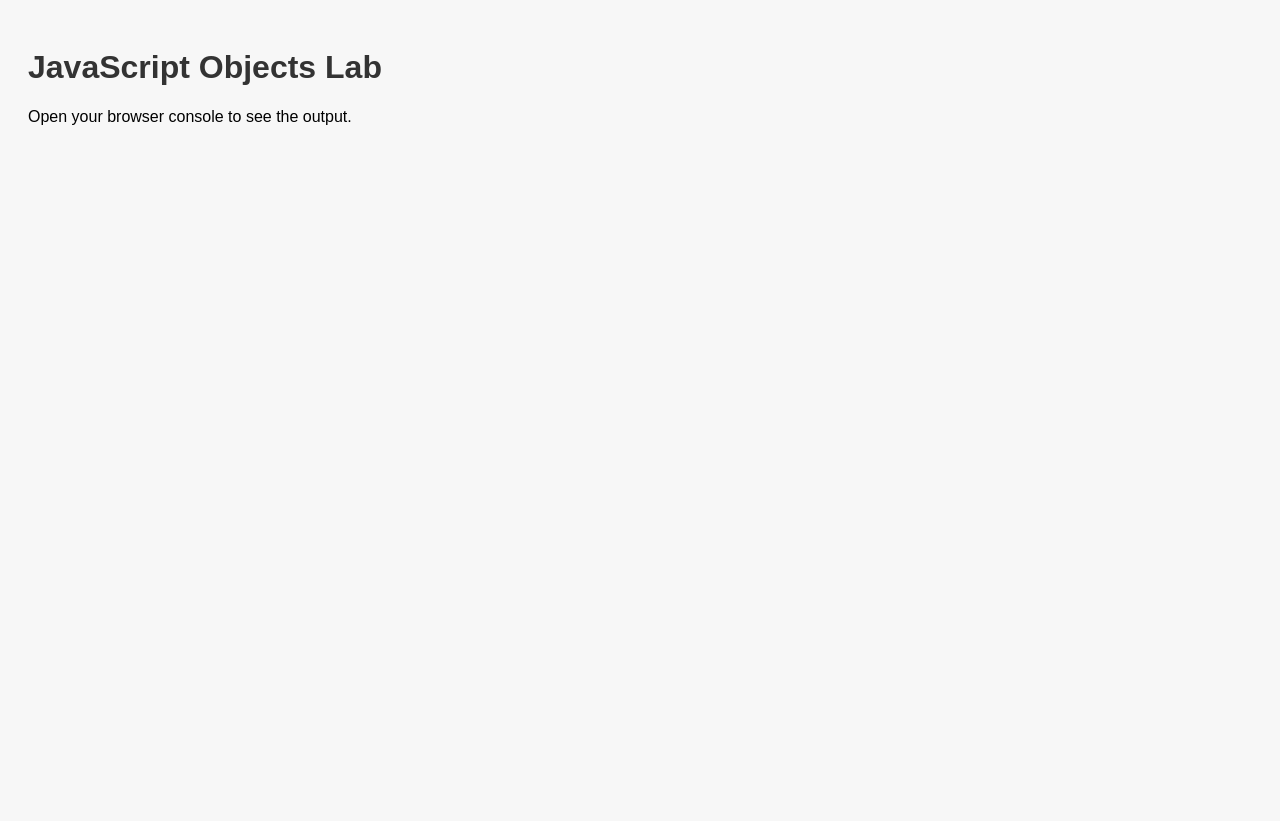
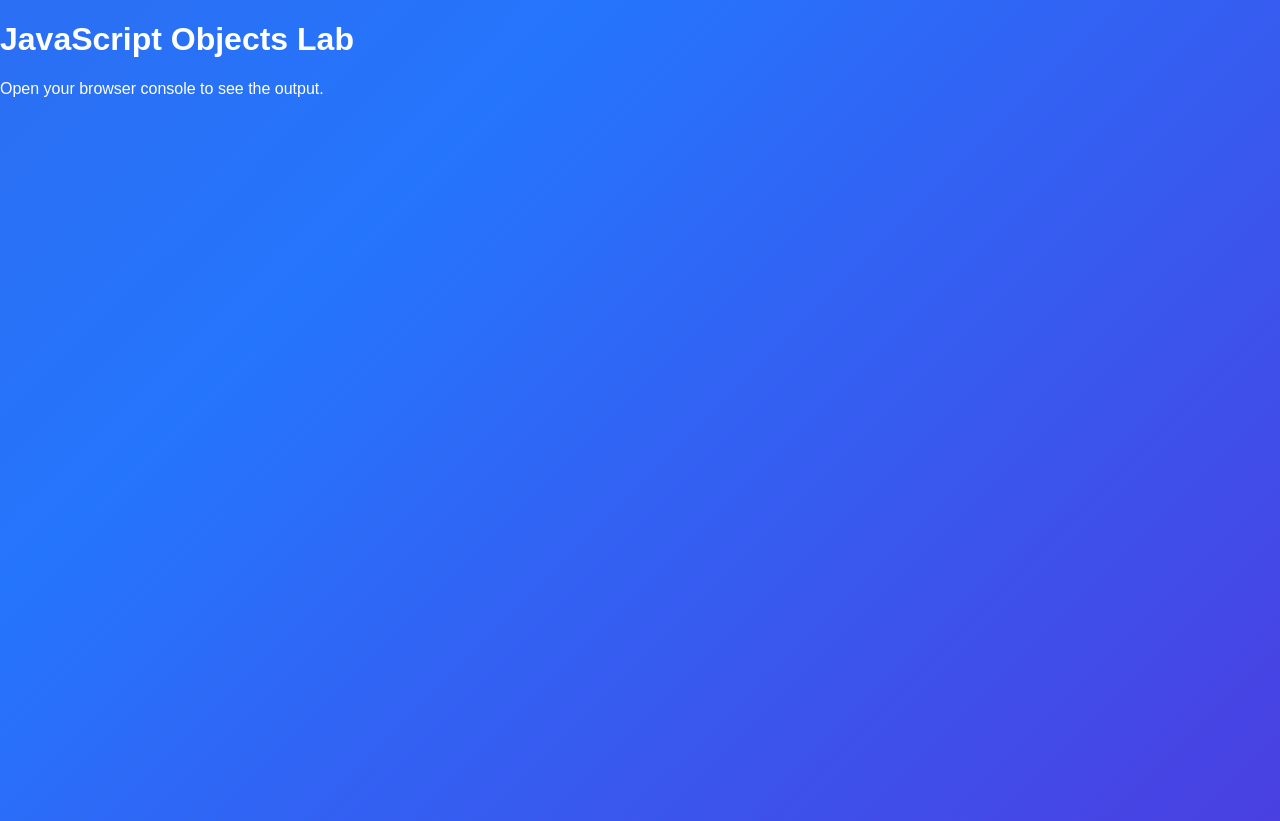
Before and after one commit to jhemuelpanit21-droid/lab8, a plain HTML site: page index.html in a window 1280 px wide. Before the commit the page ends 800 px from the top, so only its background shows below. Drawn offline with Linux system fonts and the light colour scheme.

Commit message:
Add files via upload

```diff
--- a/styles.css
+++ b/styles.css
@@ -1,9 +1,16 @@
 body {
+  margin: 0;
+  padding: 0;
+  height: 100vh;
+  color: white;
   font-family: Arial, sans-serif;
-  padding: 20px;
-  background: #f7f7f7;
+  background: linear-gradient(-45deg, #6a11cb, #2575fc, #4158d0, #c850c0);
+  background-size: 400% 400%;
+  animation: gradientAnimation 12s ease infinite;
 }
 
-h1 {
-  color: #333;
+@keyframes gradientAnimation {
+  0% { background-position: 0% 50%; }
+  50% { background-position: 100% 50%; }
+  100% { background-position: 0% 50%; }
 }
```
